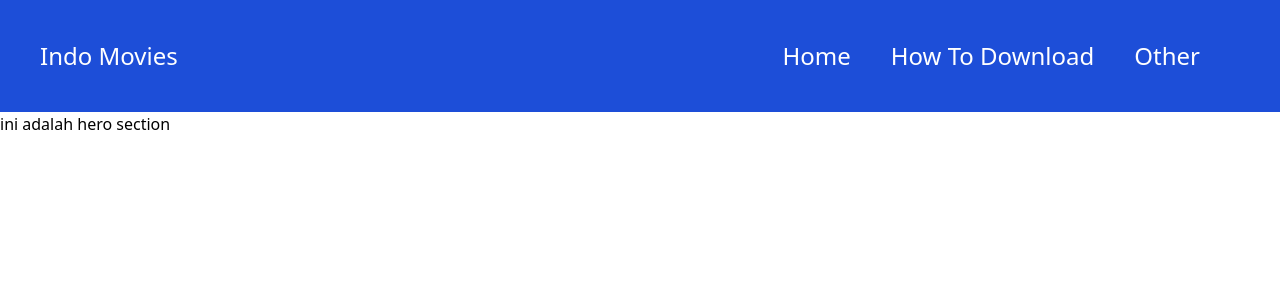
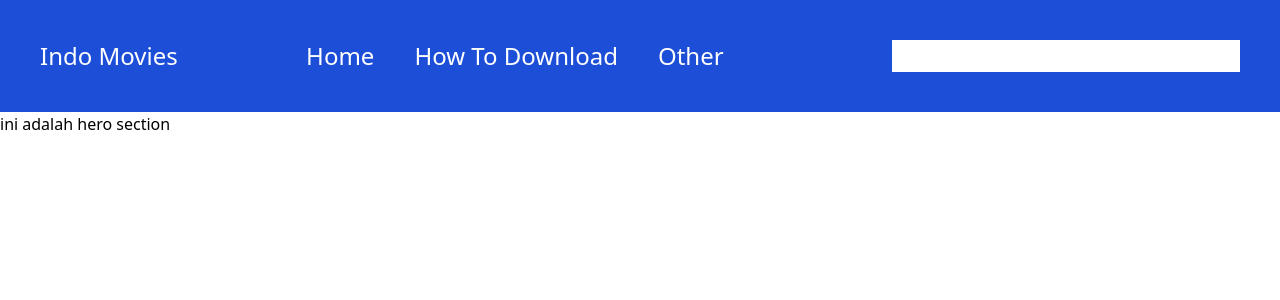
Before and after one commit to Igprad01/React-Js-Learn, a React (Vite) app: page / in a window 1280 px wide. Shown: the top 300 px of the page. Built offline with nearby package versions, Linux system fonts and the light colour scheme.

Commit message:
add search bar navbar

```diff
--- /dev/null
+++ b/src/components/ELements/Pencarian/Pencarian.jsx
@@ -0,0 +1,11 @@
+import React from "react";
+
+const Search = () => {
+    return (
+        <input type="search"
+        className="" placeholder=""
+        />
+    )
+}
+
+export default Search
--- a/src/components/Layouts/navbar.jsx
+++ b/src/components/Layouts/navbar.jsx
@@ -1,6 +1,7 @@
 import React from "react";
 import LogoNav from "../ELements/Logo/Logo";
 import ListNav from "../ELements/ListNav/List";
+import Search from "../ELements/Pencarian/Pencarian";
 
 const Navbar = () => {
     return (
@@ -8,6 +9,7 @@ const Navbar = () => {
             <div className="container mx-auto flex justify-between text-2xl capitalize text-white">
                 <LogoNav title = 'Indo Movies'  />
                 <ListNav />
+                <Search />
             </div>
         </nav>
     )
```
